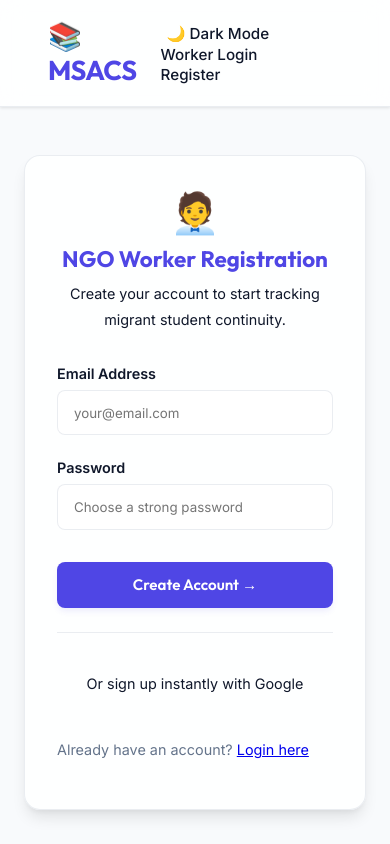
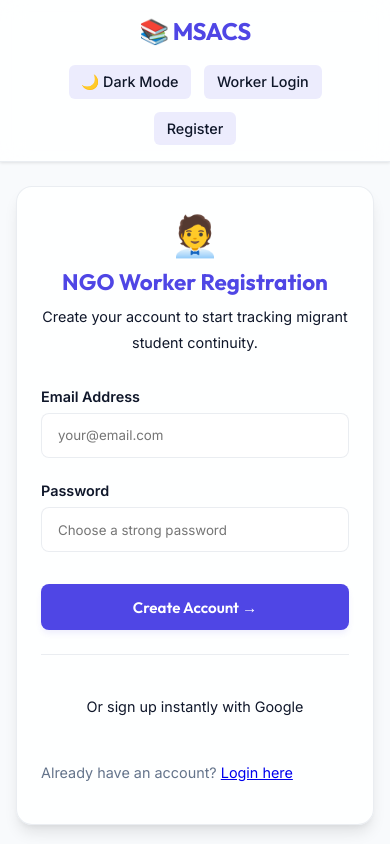
Before and after one commit to TGBAKASH/TR-068-ScriptKiddos, a Flask app: page /register-org in a window 390 px wide. Run offline with Flask 3, Linux system fonts and the light colour scheme; some libraries are stand-ins or nearby versions.

Commit message:
Fixed PWA offline error and improved mobile UI responsiveness

```diff
--- a/static/css/style.css
+++ b/static/css/style.css
@@ -390,3 +390,52 @@ input[type="datetime-local"]::-webkit-calendar-picker-indicator {
     padding-bottom: 0.5rem;
     border-bottom: 1px solid var(--border);
 }
+
+/* ======== MOBILE RESPONSIVENESS ======== */
+@media (max-width: 768px) {
+    .navbar {
+        flex-direction: column;
+        padding: 1rem 1.5rem;
+        gap: 1.2rem;
+        text-align: center;
+    }
+
+    .navbar-brand {
+        font-size: 1.5rem;
+    }
+
+    .nav-links {
+        display: flex;
+        flex-wrap: wrap;
+        justify-content: center;
+        gap: 0.8rem;
+    }
+
+    .nav-links a, .nav-links button, .nav-links span {
+        margin-left: 0;
+        margin-bottom: 0px;
+        padding: 0.5rem 0.8rem;
+        background-color: var(--primary-light);
+        border-radius: 6px;
+        font-size: 0.9rem;
+    }
+
+    .nav-links span {
+        background-color: transparent;
+        display: none; /* Hide the separator pip on mobile */
+    }
+
+    .grid-2, .grid-3 {
+        grid-template-columns: 1fr;
+        gap: 1rem;
+    }
+
+    .container {
+        margin: 1.5rem auto;
+        padding: 0 1rem;
+    }
+
+    .card {
+        padding: 1.5rem;
+    }
+}
```
Also changed, not shown: static/sw.js (+13 -19 lines).
